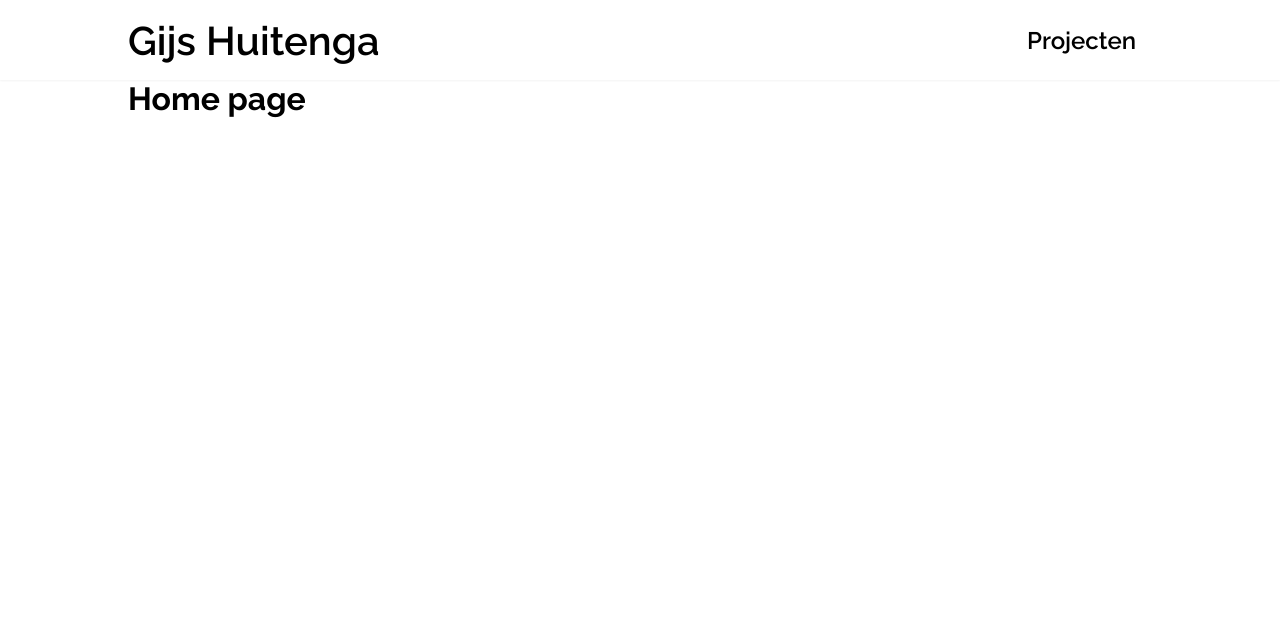
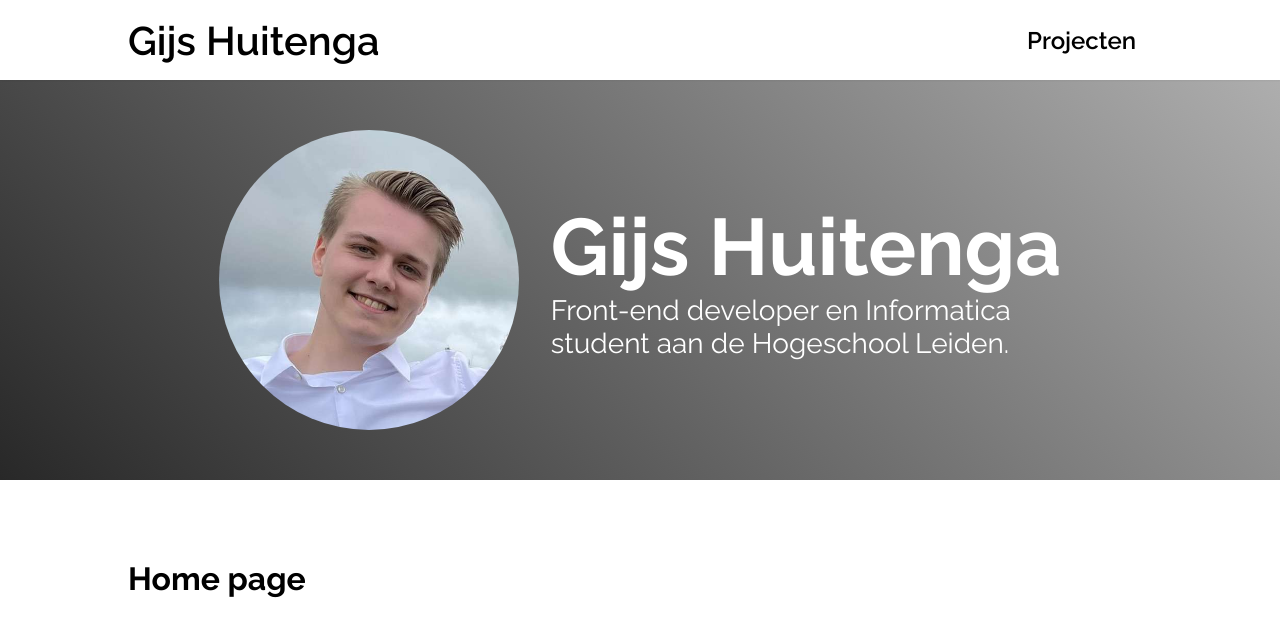
Before and after one commit to GijsHuitenga/nextjs-portfolio-v1, a Next.js app: page / in a window 1280 px wide. Shown: the top 636 px of the page. Built offline with nearby package versions, Linux system fonts and the light colour scheme.

Commit message:
Added the hero section to the homepage

```diff
--- /dev/null
+++ b/components/homepage/hero.js
@@ -0,0 +1,29 @@
+
+import classes from '@/styles/homepage/hero.module.css';
+
+import Image from 'next/image';
+
+import profilePic from '@/public/images/me.jpg';
+
+export default function Hero() {
+  return (
+    <div className={classes.hero}>
+      <div className={classes.image}>
+        <Image
+          src={profilePic}
+          alt='Foto van Gijs Huitenga'
+          width={300}
+          height={300}
+          placeholder='blur'
+        />
+      </div>
+      <div>
+        <h1>Gijs Huitenga</h1>
+        <p>
+          Front-end developer en Informatica <br />
+          student aan de Hogeschool Leiden.
+        </p>
+      </div>
+    </div>
+  );
+}
--- a/pages/index.js
+++ b/pages/index.js
@@ -1,13 +1,19 @@
 
-import classes from '@/styles/homepage.module.css';
+import classes from '@/styles/homepage/homepage.module.css';
+
+import { Fragment } from 'react';
 
 import Container from '@/components/layout/container';
+import Hero from '@/components/homepage/hero';
 
 export default function HomePage() {
   return (
-    <Container>
-      <h1>Home page</h1>
-      <div className={classes.height}></div>
-    </Container>
+    <Fragment>
+      <Hero />
+      <Container>
+        <h1>Home page</h1>
+        <div className={classes.height}></div>
+      </Container>
+    </Fragment>
   );
 }
--- a/styles/globals.css
+++ b/styles/globals.css
@@ -3,9 +3,15 @@
 
 :root {
   --color-white: rgb(255,255,255);
+
+  --color-gray: rgb(40,40,40);
   --color-light-gray: rgb(240,240,240);
+
   --color-black: rgb(0,0,0);
   --color-black-5: rgba(0,0,0, 0.05);
+
+  --color-blue: rgb(9,9,121);
+
   --color-linkedin: rgb(0,119,181);
   --color-github: rgb(45,51,59);
   --color-instagram: rgb(131,58,180);
@@ -18,5 +24,4 @@
 
 body {
   font-family: 'Raleway', sans-serif;
-  /* position: relative; */
 }
--- /dev/null
+++ b/styles/homepage/hero.module.css
@@ -0,0 +1,29 @@
+
+.hero {
+  width: 100%;
+  height: 60vh;
+  display: flex;
+  justify-content: center;
+  align-items: center;
+  background: rgb(40,40,40);
+  background: linear-gradient(45deg, rgba(40,40,40,1) 0%, rgba(180,180,180,1) 100%);
+  padding-top: 5rem;
+}
+
+.image {
+  width: 300px;
+  height: 300px;
+  border-radius: 100%;
+  overflow: hidden;
+  margin-right: 2rem;
+}
+
+.hero div h1 {
+  color: var(--color-white);
+  font-size: 5rem;
+}
+
+.hero div p {
+  color: var(--color-white);
+  font-size: 1.75rem;
+}
```
Also changed, not shown: public/images/me.jpg (added), styles/homepage/homepage.module.css (renamed from styles/homepage.module.css).
